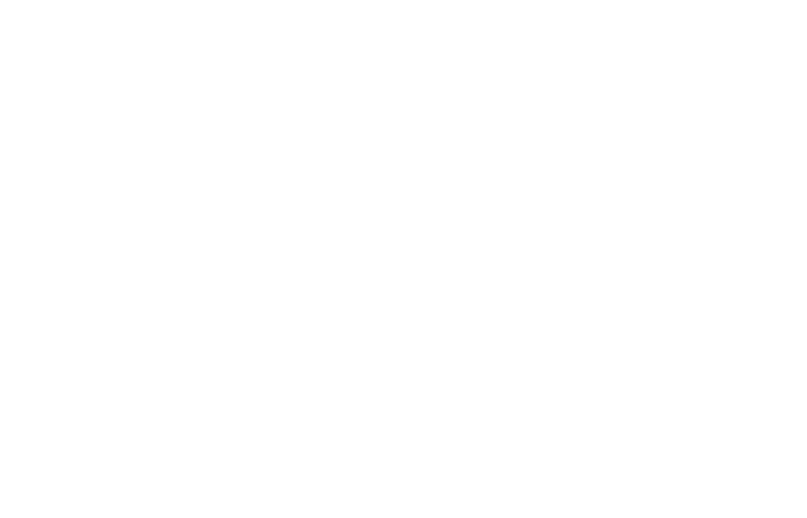
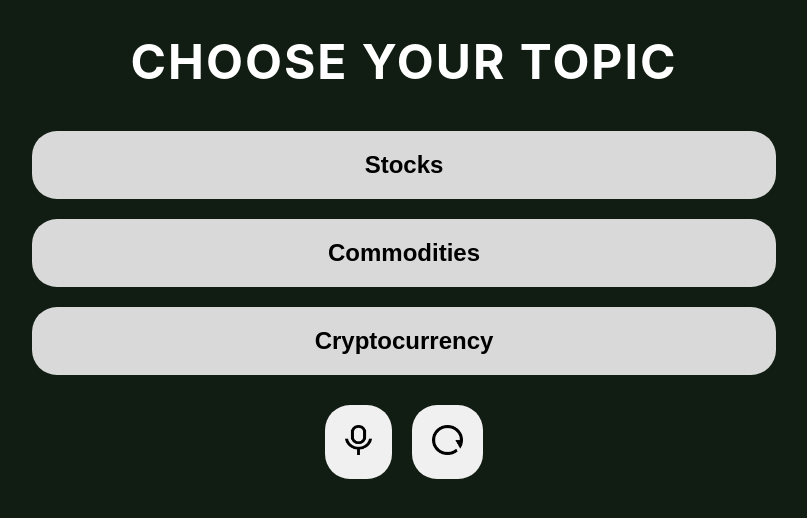
Before and after one commit to rhea164/finspire, a React (Create React App) app in the folder frontend/: page /story-options in a window 1280 px wide. Before the commit this address had no page. Shown: the top 518 px of the page, without its empty margins (236-1043 px from the left). Built offline with nearby package versions, Linux system fonts and the light colour scheme.

Commit message:
added lets play button

```diff
--- a/frontend/src/App.js
+++ b/frontend/src/App.js
@@ -5,6 +5,7 @@ import Avatar from './components/Avatar';
 import { Navigate } from 'react-router-dom';
 import SpeechRecognitionPage from './components/SpeechRecognitionPage';
 import BuzzTesla from './components/BuzzTesla';
+import StoryOptions from './components/StoryOptions'; // Add this import
 
 function App() {
   return (
@@ -17,6 +18,7 @@ function App() {
           <Route path="/" element={<Landing />} />
           <Route path="/avatar" element={<Avatar />} />
           <Route path="/speech" element={<SpeechRecognitionPage />} />
+          <Route path="/story-options" element={<StoryOptions />} />
 
         </Routes>
       </div>
--- a/frontend/src/components/Landing.js
+++ b/frontend/src/components/Landing.js
@@ -23,9 +23,9 @@ function Landing() {
 
   // State for currently displayed topics
   const [topics, setTopics] = useState([
-    'Stocks',
-    'Commodities',
-    'Cryptocurrency'
+    'Bonds',
+    'Mutual Funds',
+    'ETFs',
   ]);
 
   // Function to generate 3 random topics
--- a/frontend/src/components/SpeechRecognitionPage.css
+++ b/frontend/src/components/SpeechRecognitionPage.css
@@ -231,3 +231,49 @@
   border-radius: 10px;
   margin: 20px 0;
 }
+
+/* Play Section Styles */
+.play-section {
+  margin: 40px 0;
+  text-align: center;
+  animation: fadeInUp 0.6s ease-out;
+}
+
+.play-button {
+  background: linear-gradient(135deg, #FF6B6B, #FF8E53);
+  color: white;
+  border: none;
+  padding: 20px 60px;
+  font-size: 1.5rem;
+  font-weight: 700;
+  border-radius: 50px;
+  cursor: pointer;
+  transition: all 0.3s ease;
+  box-shadow: 0 8px 25px rgba(255, 107, 107, 0.4);
+  text-transform: uppercase;
+  letter-spacing: 2px;
+}
+
+.play-button:hover {
+  transform: translateY(-5px) scale(1.05);
+  box-shadow: 0 12px 35px rgba(255, 107, 107, 0.6);
+  background: linear-gradient(135deg, #FF8E53, #FF6B6B);
+}
+
+.play-subtitle {
+  margin-top: 15px;
+  color: rgba(255, 255, 255, 0.8);
+  font-size: 1.1rem;
+  font-style: italic;
+}
+
+@keyframes fadeInUp {
+  from {
+    opacity: 0;
+    transform: translateY(30px);
+  }
+  to {
+    opacity: 1;
+    transform: translateY(0);
+  }
+}
--- a/frontend/src/components/SpeechRecognitionPage.js
+++ b/frontend/src/components/SpeechRecognitionPage.js
@@ -34,37 +34,7 @@ export default function SpeechRecognitionPage() {
       setIsListening(true);
     };
 
-    recognition.onresult = (event) => {
-      console.log("Speech recognition result received");
-      const transcript = event.results[0][0].transcript;
-      setText(transcript);
-      setIsListening(false);
-
-      // Send transcript to backend for keyword extraction
-      fetch("http://localhost:5001/api/extract", {
-        method: "POST",
-        headers: { "Content-Type": "application/json" },
-        body: JSON.stringify({ text: transcript }),
-      })
-        .then((res) => res.json())
-        .then((data) => setKeywords(data.keywords))
-        .catch((err) => {
-          console.error("Backend fetch error:", err);
-          setError("Failed to extract keywords");
-        });
-    };
-
-    recognition.onerror = (event) => {
-      console.error("Speech recognition error:", event.error);
-      setError(`Error: ${event.error}`);
-      setIsListening(false);
-    };
-
-    recognition.onend = () => {
-      console.log("Speech recognition ended");
-      setIsListening(false);
-    };
-
+    // ONLY ONE onresult handler - this is the corrected version
     recognition.onresult = async (event) => {
       console.log("Speech recognition result received");
       const transcript = event.results[0][0].transcript;
@@ -102,6 +72,17 @@ export default function SpeechRecognitionPage() {
       }
     };
 
+    recognition.onerror = (event) => {
+      console.error("Speech recognition error:", event.error);
+      setError(`Error: ${event.error}`);
+      setIsListening(false);
+    };
+
+    recognition.onend = () => {
+      console.log("Speech recognition ended");
+      setIsListening(false);
+    };
+
     // Auto-start listening when component mounts
     startListening();
 
@@ -117,6 +98,7 @@ export default function SpeechRecognitionPage() {
     setError("");
     setKeywords([]);
     setText("");
+    setShowPlayButton(false); // Reset play button when starting new recording
 
     if (recognitionRef.current) {
       try {
@@ -155,14 +137,11 @@ export default function SpeechRecognitionPage() {
     setError("Using fallback detection (backend unavailable)");
   };
 
-
   const goBack = () => {
-    navigate(-1); // Go back to previous page
+    navigate(-1);
   };
 
-
   const handlePlayClick = () => {
-    // Navigate to a new page with story options based on detected keywords
     navigate('/story-options', {
       state: {
         detectedKeywords: keywords,
@@ -199,11 +178,15 @@ export default function SpeechRecognitionPage() {
           {isListening ? (
             <div className="listening-status">
               <span className="pulse-dot"></span>
-              Listening...
+              Listening... Speak now!
+            </div>
+          ) : text ? (
+            <div className="ready-status">
+              ✅ Speech detected!
             </div>
           ) : (
             <div className="ready-status">
-              Ready
+              Ready to listen
             </div>
           )}
         </div>
@@ -249,6 +232,7 @@ export default function SpeechRecognitionPage() {
             </div>
           </div>
         )}
+
         {/* Let's Play! Button - Only show after keywords are detected */}
         {showPlayButton && (
           <div className="play-section">
--- /dev/null
+++ b/frontend/src/components/StoryOptions.js
@@ -0,0 +1,77 @@
+import React, { useState } from 'react';
+import { useNavigate } from 'react-router-dom';
+import './Landing.css';
+import reload_icon from '../assets/Vector.png';
+import mic_icon from '../assets/Vector1.png';
+
+function Landing() {
+  const navigate = useNavigate();
+
+  // Array of possible topics
+  const allTopics = [
+    'Stocks',
+    'Commodities',
+    'Cryptocurrency',
+    'Real Estate',
+    'Forex',
+    'Bonds',
+    'Mutual Funds',
+    'ETFs',
+    'Derivatives',
+    'Options'
+  ];
+
+  // State for currently displayed topics
+  const [topics, setTopics] = useState([
+    'Stocks',
+    'Commodities',
+    'Cryptocurrency'
+  ]);
+
+  // Function to generate 3 random topics
+  const generateTopics = () => {
+    const shuffled = [...allTopics].sort(() => 0.5 - Math.random());
+    setTopics(shuffled.slice(0, 3));
+  };
+
+  // Function to handle topic button click
+  const handleTopicClick = (topic) => {
+    navigate('/avatar', { state: { selectedTopic: topic } });
+  };
+
+   // Function to handle microphone button click - navigate to speech page
+  const handleMicrophoneClick = () => {
+    navigate('/speech');
+  };
+
+  return (
+    <div className="landing-container">
+      <h1 className="Topic">CHOOSE YOUR TOPIC</h1>
+
+      <div className="Buttons">
+        {topics.map((topic, index) => (
+          <button
+            key={index}
+            onClick={() => handleTopicClick(topic)}
+          >
+            {topic}
+          </button>
+        ))}
+      </div>
+
+      <div className="button-row">
+        <button
+          className="microphone-button"
+          onClick={handleMicrophoneClick}
+        >
+          <img src={mic_icon} alt="microphone" />
+        </button>
+        <button className="reload-button" onClick={generateTopics}>
+          <img src={reload_icon} alt="Reload Topics" />
+        </button>
+      </div>
+    </div>
+  );
+}
+
+export default Landing;
```
Lines whose indentation alone changed are shown as unchanged.
